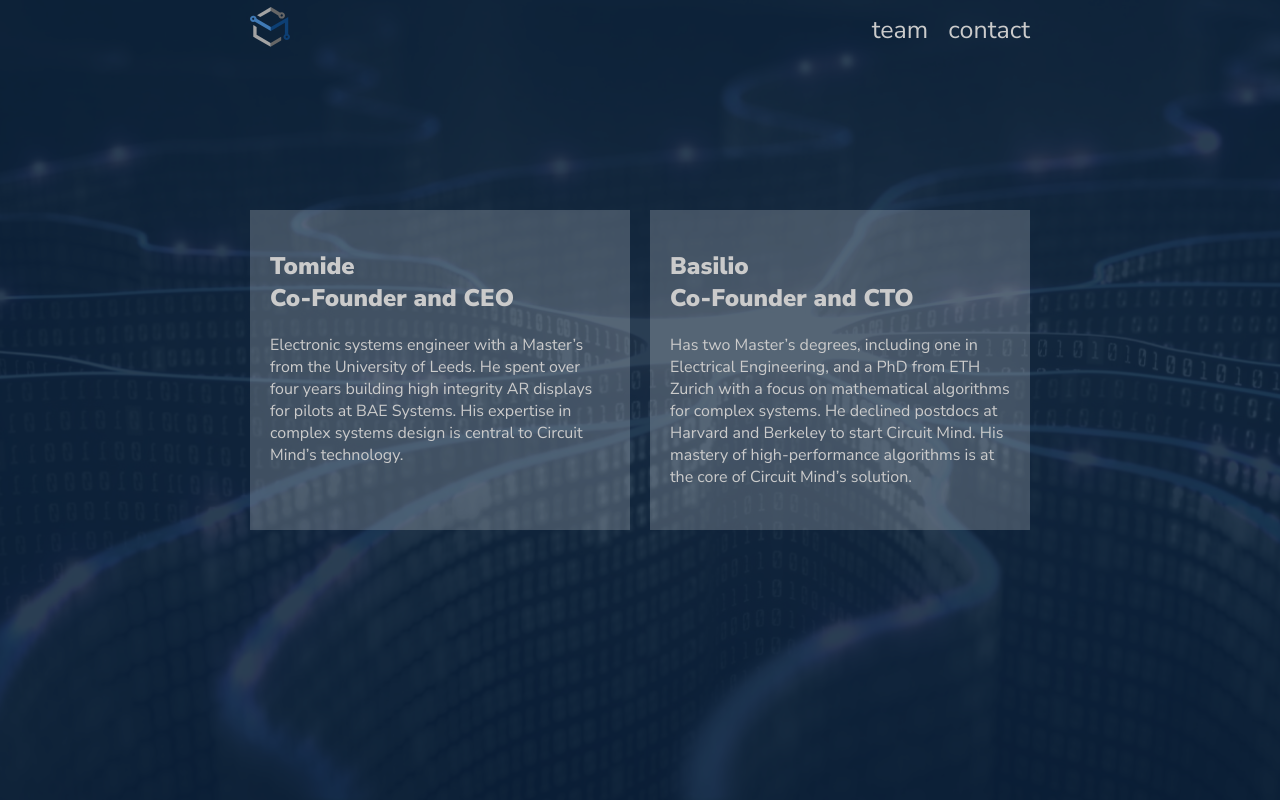
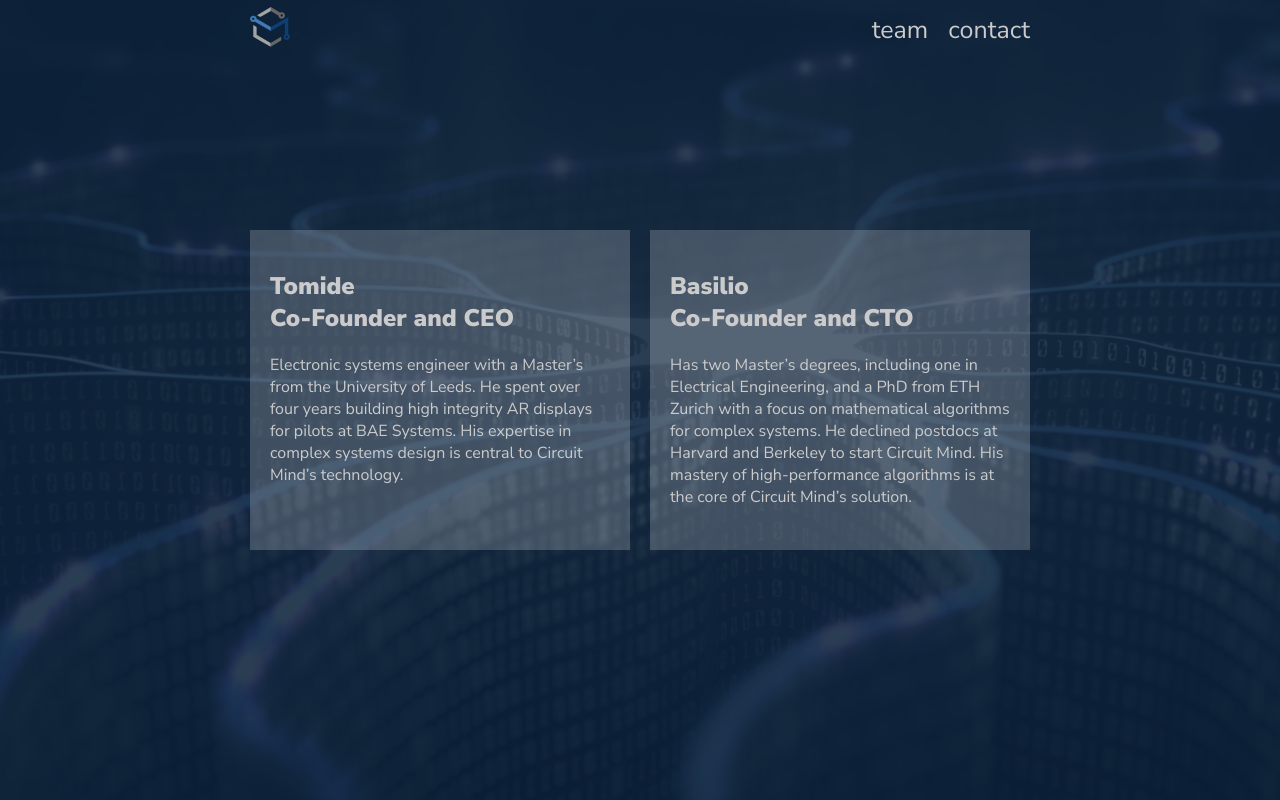
Before and after one commit to aiwatko/circuitmind, a PHP site: page /team.html in a window 1280 px wide. Run offline with PHP 8.4, Linux system fonts and the light colour scheme.

Commit message:
Improve spacing

```diff
--- a/main.css
+++ b/main.css
@@ -129,7 +129,7 @@
   flex: 1 1 0;
   min-height: 280px;
   margin-left: 20px;
-  margin-bottom: 20px;
+  margin-top: 20px;
   padding: 20px;
   background: rgba(255, 255, 255, .2);
 }
```
